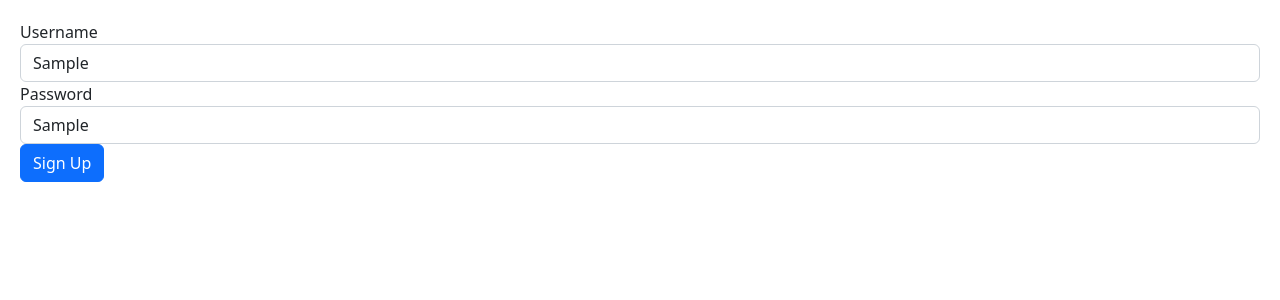
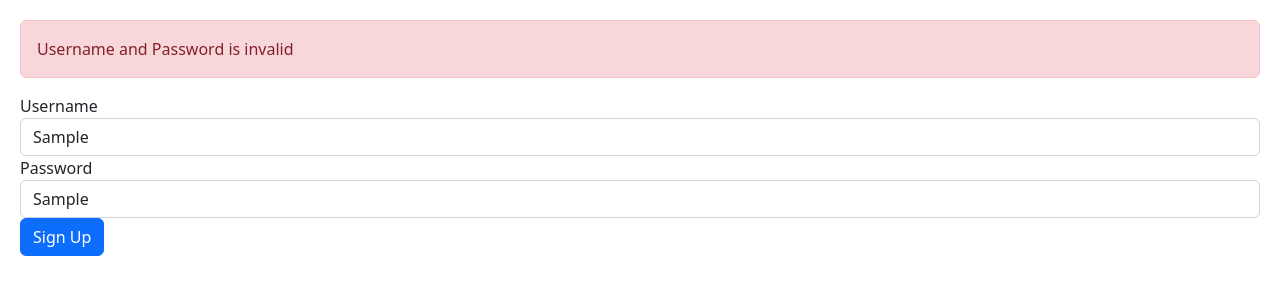
Before and after one commit to HeshanKarunaratne/AngularExamples, an Angular app: page / in a window 1280 px wide. Both pictures are taken after typing "Sample", "Sample" into the empty fields and a click on the button "Sign Up". Shown: the top 300 px of the page. Built offline with nearby package versions, Linux system fonts and the light colour scheme.

Commit message:
Validation upon submitting

```diff
--- a/src/app/signup-form/signup-form.component.html
+++ b/src/app/signup-form/signup-form.component.html
@@ -1,4 +1,5 @@
-<form [formGroup]="form">
+<form [formGroup]="form" (ngSubmit)="login()">
+    <div *ngIf="form.errors" class="alert alert-danger">Username and Password is invalid</div>
     <div class="form-group">
         <label for="username">Username</label>
         <input formControlName="username" id="username" type="text" class="form-control">
--- a/src/app/signup-form/signup-form.component.ts
+++ b/src/app/signup-form/signup-form.component.ts
@@ -24,4 +24,10 @@
   get password() {
     return this.form.get('password');
   }
+
+  login() {
+    this.form.setErrors({
+      invalidLogin: true
+    });
+  }
 }
```
Also changed, not shown: 1 other file (tests, documents, lock files or other folders).
